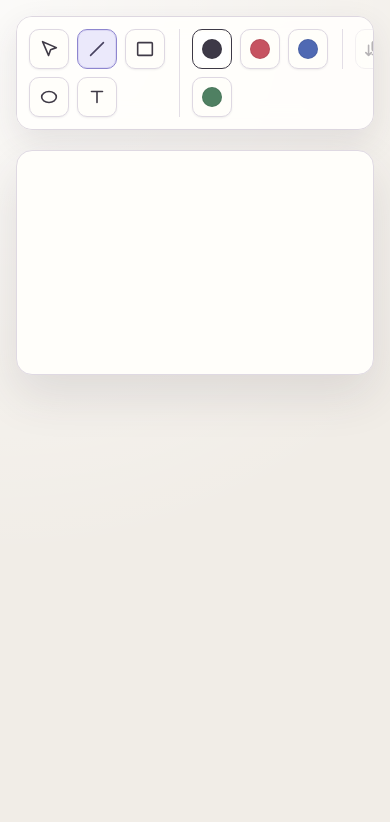
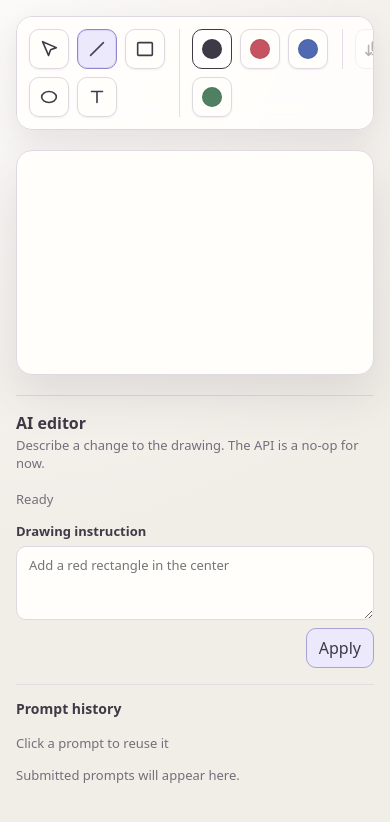
Before and after one commit to yashining/makidraw, a website built with Vite: page index.html in a window 390 px wide. Built offline with nearby package versions, Linux system fonts and the light colour scheme.

Commit message:
Add AI editing prompt interface

```diff
--- a/index.html
+++ b/index.html
@@ -164,6 +164,7 @@
           </button>
         </div>
       </div>
+      <div class="drawing-workspace">
         <div class="canvas-container">
           <canvas id="drawing" width="800" height="500" aria-label="Drawing area">
             Your browser does not support canvas.
@@ -177,6 +178,41 @@
             hidden
           />
         </div>
+        <section class="ai-editor" aria-labelledby="ai-editor-title">
+          <div class="ai-editor-header">
+            <div>
+              <h2 id="ai-editor-title">AI editor</h2>
+              <p>Describe a change to the drawing. The API is a no-op for now.</p>
+            </div>
+            <span id="ai-edit-status" class="ai-edit-status" aria-live="polite">
+              Ready
+            </span>
+          </div>
+          <form id="ai-edit-form" class="ai-edit-form">
+            <label for="ai-edit-prompt">Drawing instruction</label>
+            <div class="ai-edit-input-row">
+              <textarea
+                id="ai-edit-prompt"
+                rows="3"
+                placeholder="Add a red rectangle in the center"
+                autocomplete="off"
+              ></textarea>
+              <button
+                id="ai-edit-submit"
+                type="submit"
+                title="Apply (Ctrl+Enter or Cmd+Enter)"
+              >
+                Apply
+              </button>
+            </div>
+          </form>
+          <div class="prompt-history-header">
+            <h3>Prompt history</h3>
+            <span>Click a prompt to reuse it</span>
+          </div>
+          <ol id="prompt-history" class="prompt-history"></ol>
+        </section>
+      </div>
     </main>
     <script type="module" src="/src/main.ts"></script>
   </body>
--- a/shared/ai-edit-contract.ts
+++ b/shared/ai-edit-contract.ts
@@ -62,3 +62,7 @@ export function validateAiEditRequest(
 export function isAiEditResponse(value: unknown): value is AiEditResponse {
   return isObject(value) && isSceneV1(value.scene);
 }
+
+export function isApiErrorResponse(value: unknown): value is ApiErrorResponse {
+  return isObject(value) && typeof value.error === "string";
+}
--- /dev/null
+++ b/src/ai-editor.ts
@@ -0,0 +1,136 @@
+import {
+  isAiEditResponse,
+  isApiErrorResponse,
+  type AiEditRequest,
+  type SceneV1,
+} from "../shared/ai-edit-contract";
+
+type AiEditorOptions = {
+  getScene: () => SceneV1;
+};
+
+export function initializeAiEditor({ getScene }: AiEditorOptions) {
+  const formElement = document.querySelector("#ai-edit-form");
+  const promptElement = document.querySelector("#ai-edit-prompt");
+  const submitElement = document.querySelector("#ai-edit-submit");
+  const statusElement = document.querySelector("#ai-edit-status");
+  const historyElement = document.querySelector("#prompt-history");
+
+  if (!(formElement instanceof HTMLFormElement)) {
+    throw new Error("AI edit form was not found");
+  }
+
+  if (!(promptElement instanceof HTMLTextAreaElement)) {
+    throw new Error("AI prompt input was not found");
+  }
+
+  if (!(submitElement instanceof HTMLButtonElement)) {
+    throw new Error("AI submit button was not found");
+  }
+
+  if (!(statusElement instanceof HTMLElement)) {
+    throw new Error("AI edit status was not found");
+  }
+
+  if (!(historyElement instanceof HTMLOListElement)) {
+    throw new Error("AI prompt history was not found");
+  }
+
+  const form = formElement;
+  const promptInput = promptElement;
+  const submitButton = submitElement;
+  const status = statusElement;
+  const historyList = historyElement;
+  const promptHistory: string[] = [];
+
+  function setBusy(isBusy: boolean) {
+    promptInput.disabled = isBusy;
+    submitButton.disabled = isBusy;
+  }
+
+  function renderHistory() {
+    historyList.replaceChildren();
+
+    if (promptHistory.length === 0) {
+      const emptyItem = document.createElement("li");
+      emptyItem.className = "prompt-history-empty";
+      emptyItem.textContent = "Submitted prompts will appear here.";
+      historyList.append(emptyItem);
+      return;
+    }
+
+    for (const prompt of promptHistory) {
+      const item = document.createElement("li");
+      const button = document.createElement("button");
+
+      button.className = "prompt-history-button";
+      button.type = "button";
+      button.textContent = prompt;
+      button.addEventListener("click", () => {
+        promptInput.value = prompt;
+        promptInput.focus();
+      });
+      item.append(button);
+      historyList.append(item);
+    }
+  }
+
+  promptInput.addEventListener("keydown", (event) => {
+    event.stopPropagation();
+
+    if (event.key === "Enter" && (event.ctrlKey || event.metaKey)) {
+      event.preventDefault();
+      form.requestSubmit();
+    }
+  });
+
+  form.addEventListener("submit", async (event) => {
+    event.preventDefault();
+    const prompt = promptInput.value.trim();
+
+    if (prompt.length === 0) {
+      promptInput.focus();
+      return;
+    }
+
+    const requestBody: AiEditRequest = {
+      prompt,
+      scene: getScene(),
+    };
+
+    setBusy(true);
+    status.textContent = "Applying…";
+
+    try {
+      const response = await fetch("/api/drawing/aiedit", {
+        method: "POST",
+        headers: { "Content-Type": "application/json" },
+        body: JSON.stringify(requestBody),
+      });
+      const responseBody: unknown = await response.json();
+
+      if (!response.ok) {
+        const message = isApiErrorResponse(responseBody)
+          ? responseBody.error
+          : `Request failed with status ${response.status}.`;
+        throw new Error(message);
+      }
+
+      if (!isAiEditResponse(responseBody)) {
+        throw new Error("The server returned an invalid drawing scene.");
+      }
+
+      promptHistory.unshift(prompt);
+      renderHistory();
+      promptInput.value = "";
+      status.textContent = "Sent — no changes yet";
+    } catch (error) {
+      status.textContent =
+        error instanceof Error ? error.message : "The request failed.";
+    } finally {
+      setBusy(false);
+    }
+  });
+
+  renderHistory();
+}
--- a/src/main.ts
+++ b/src/main.ts
@@ -1,4 +1,5 @@
 import "@fontsource/kalam/latin-400.css";
+import { initializeAiEditor } from "./ai-editor";
 import { loadShapesFromUrl, saveShapesToUrl } from "./drawing-url";
 import {
   drawSelection,
@@ -620,5 +621,9 @@ document.addEventListener("keydown", (event) => {
   }
 });
 
+initializeAiEditor({
+  getScene: () => ({ version: 1, shapes }),
+});
+
 render();
 void document.fonts.ready.then(render);
--- a/src/style.css
+++ b/src/style.css
@@ -18,10 +18,10 @@ body {
 main {
   box-sizing: border-box;
   width: 100%;
-  max-width: 1100px;
+  max-width: 1380px;
   padding: clamp(1rem, 4vw, 2.5rem);
   display: grid;
-  grid-template-columns: 9.75rem minmax(0, 800px);
+  grid-template-columns: 9.75rem minmax(0, 66.25rem);
   gap: 1.25rem;
   align-items: start;
   justify-content: center;
@@ -155,6 +155,14 @@ button:disabled {
   min-width: 0;
 }
 
+.drawing-workspace {
+  min-width: 0;
+  display: grid;
+  grid-template-columns: minmax(0, 800px) 15rem;
+  gap: 1.25rem;
+  align-items: start;
+}
+
 canvas {
   box-sizing: border-box;
   display: block;
@@ -196,6 +204,170 @@ canvas.selection-active {
   display: none;
 }
 
+.ai-editor {
+  padding: 0.25rem 0 0.25rem 1rem;
+  border-left: 1px solid #ddd7e0;
+}
+
+.ai-editor-header,
+.prompt-history-header {
+  display: grid;
+  gap: 0.25rem;
+}
+
+.ai-editor h2,
+.ai-editor h3,
+.ai-editor p {
+  margin: 0;
+}
+
+.ai-editor h2 {
+  font-size: 1rem;
+}
+
+.ai-editor h3 {
+  font-size: 0.875rem;
+}
+
+.ai-editor p,
+.prompt-history-header span,
+.ai-edit-status,
+.prompt-history-empty {
+  color: #756e7c;
+  font-size: 0.8125rem;
+}
+
+.ai-editor p {
+  margin-top: 0.125rem;
+}
+
+.ai-edit-status {
+  margin-top: 0.125rem;
+}
+
+.ai-edit-form {
+  margin-top: 0.875rem;
+}
+
+.ai-edit-form label {
+  display: block;
+  margin-bottom: 0.375rem;
+  font-size: 0.8125rem;
+  font-weight: 600;
+}
+
+.ai-edit-input-row {
+  display: grid;
+  grid-template-columns: minmax(0, 1fr);
+  gap: 0.5rem;
+}
+
+.ai-edit-input-row textarea {
+  box-sizing: border-box;
+  min-width: 0;
+  padding: 0.625rem 0.75rem;
+  border: 1px solid #ded8e2;
+  border-radius: 0.625rem;
+  font: inherit;
+  font-size: 0.8125rem;
+  line-height: 1.35;
+  color: inherit;
+  background: #fffefa;
+  outline: none;
+  resize: vertical;
+}
+
+.ai-edit-input-row textarea:focus {
+  border-color: #7770b5;
+  box-shadow: 0 0 0 3px rgb(92 102 190 / 18%);
+}
+
+.ai-edit-input-row textarea:disabled {
+  opacity: 0.6;
+}
+
+.ai-edit-input-row button {
+  justify-self: end;
+  padding: 0.5rem 0.75rem;
+  border-color: #aaa2d5;
+  background: #ebe9fb;
+  box-shadow: none;
+}
+
+.prompt-history-header {
+  margin-top: 1rem;
+  padding-top: 0.875rem;
+  border-top: 1px solid #e3dee6;
+}
+
+.prompt-history {
+  max-height: 9rem;
+  margin: 0.5rem 0 0;
+  padding: 0;
+  display: grid;
+  gap: 0;
+  overflow-y: auto;
+  list-style: none;
+}
+
+.prompt-history-button {
+  width: 100%;
+  padding: 0.4375rem 0.125rem;
+  overflow: hidden;
+  border: 0;
+  border-radius: 0;
+  text-align: left;
+  text-overflow: ellipsis;
+  white-space: nowrap;
+  background: transparent;
+  box-shadow: none;
+}
+
+.prompt-history li + li {
+  border-top: 1px solid #ede9ef;
+}
+
+.prompt-history-button:hover:not(:disabled) {
+  border-color: transparent;
+  color: #484260;
+  background: transparent;
+  box-shadow: none;
+  transform: none;
+}
+
+.prompt-history-empty {
+  padding: 0.375rem 0;
+}
+
+@media (max-width: 1100px) {
+  main {
+    max-width: 1100px;
+    grid-template-columns: 9.75rem minmax(0, 800px);
+  }
+
+  .drawing-workspace {
+    grid-template-columns: minmax(0, 800px);
+  }
+
+  .ai-editor {
+    padding: 1rem 0 0;
+    border-top: 1px solid #ddd7e0;
+    border-left: 0;
+  }
+
+  .ai-editor-header,
+  .prompt-history-header {
+    display: flex;
+    align-items: start;
+    justify-content: space-between;
+    gap: 1rem;
+  }
+
+  .ai-edit-input-row {
+    grid-template-columns: minmax(0, 1fr) auto;
+  }
+}
+
 @media (max-width: 700px) {
   body {
     place-items: start center;
@@ -220,3 +392,14 @@ canvas.selection-active {
     border-left: 1px solid #e3dee6;
   }
 }
+
+@media (max-width: 460px) {
+  .ai-editor-header,
+  .prompt-history-header {
+    display: grid;
+  }
+
+  .ai-edit-input-row {
+    grid-template-columns: minmax(0, 1fr);
+  }
+}
```
Lines whose indentation alone changed are shown as unchanged.
